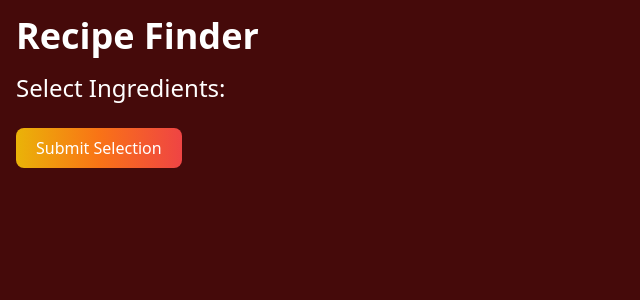
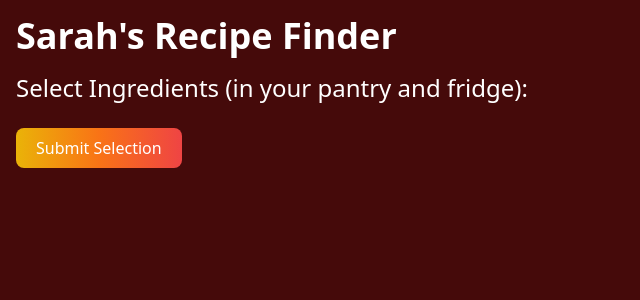
Before and after one commit to sarahgepigon/personal-recipe-finder, a Flask app: page / in a window 1280 px wide. Shown: the top 300 px of the page, without its empty margins (0-640 px from the left). Run offline with Flask 3, Linux system fonts and the light colour scheme; data that the repository does not hold is empty; style sheets or scripts are compiled from the project's sources.

Commit message:
edited text at the top of the page to indicate these are my personal recipes and that I should select ingredients based on what i have on hand.

```diff
--- a/templates/index.html
+++ b/templates/index.html
@@ -15,9 +15,9 @@
 
 <body class="bg-red-950 text-white min-h-screen">
     <div class="container mx-auto p-4">
-        <h1 class="text-4xl font-bold mb-4">Recipe Finder</h1>
+        <h1 class="text-4xl font-bold mb-4">Sarah's Recipe Finder</h1>
 
-        <h2 class="text-2xl mb-2">Select Ingredients:</h2>
+        <h2 class="text-2xl mb-2">Select Ingredients (in your pantry and fridge):</h2>
 
         <!-- The ingredients will be dynamically inserted here by app.js -->
         <div id="ingredients-list" class="mb-4">
```
